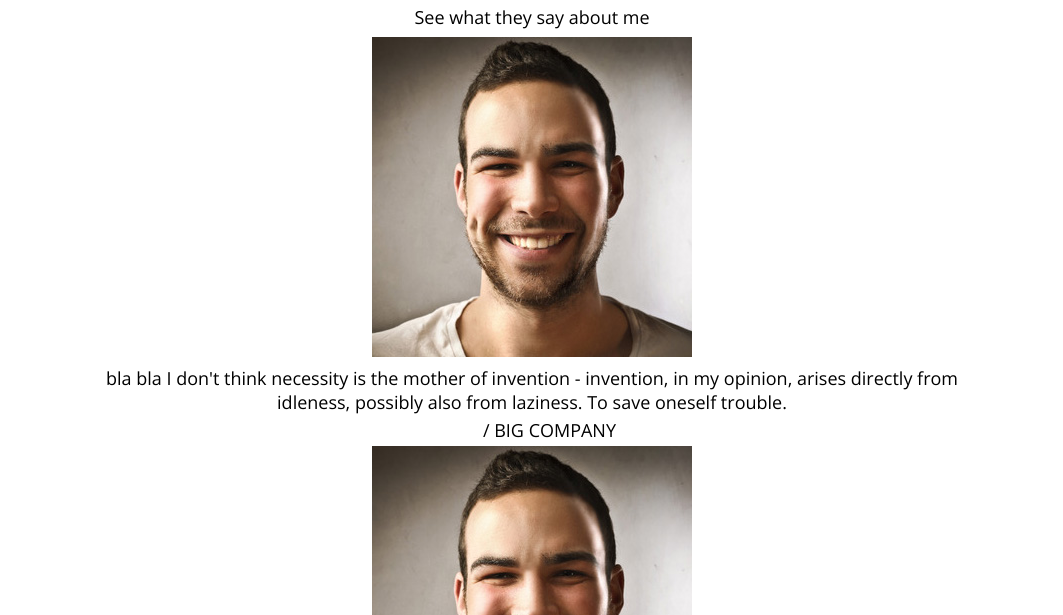
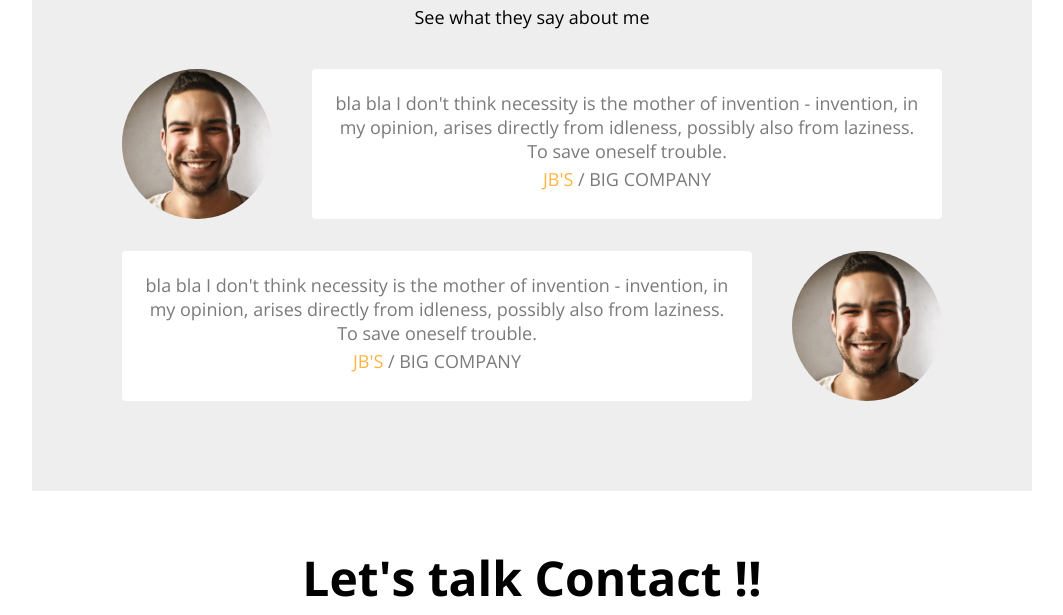
Before and after one commit to jamesbonglee/WEB-FE-introSite, a plain HTML site: page index.html in a window 1280 px wide. Shown: the part 3191-3806 px from the top of the page, without its empty margins (108-1171 px from the left). Drawn offline with nearby package versions, Linux system fonts and the light colour scheme.

Commit message:
css-testimonials

```diff
--- a/index.html
+++ b/index.html
@@ -326,11 +326,6 @@
           </div>
         </div>
         <div class="testimonial">
-          <img
-            src="imgs/testimonals/people1.png"
-            alt="Peopel"
-            class="testimonial__avatar"
-          />
           <div class="testimonial__speech-bubble">
             <p>
               bla bla I don't think necessity is the mother of invention -
@@ -339,6 +334,11 @@
             </p>
             <p class="name"><a href="">JB'S</a> / BIG COMPANY</p>
           </div>
+          <img
+          src="imgs/testimonals/people1.png"
+          alt="Peopel"
+          class="testimonial__avatar"
+        />
         </div>
       </div>
     </section>
--- a/style.css
+++ b/style.css
@@ -131,6 +131,7 @@ p {
   background: url("imgs/home-background.png"); center / cover no-repeat;
   padding: 40px;
   text-align: center;
+
 }
 
 .home__avatar{
@@ -367,3 +368,43 @@ justify-content: center;
   margin-top: 8px;
   margin-left: -12px;
 }
+
+/* Testimonial */
+#testimonials{
+  background-color: var(--color-light-white);
+}
+
+.testimonials{
+  margin: 40px;
+}
+.testimonial{
+  display: flex;
+  margin: 32px 0;
+}
+
+.testimonial__avatar{
+  width: 150px;
+  height: 150px;
+  border-radius: 50%;
+}
+
+.testimonial__avatar:nth-child(odd) {
+  margin-right: 40px;
+}
+.testimonial__avatar:nth-child(even) {
+  margin-left: 40px;
+}
+
+.testimonial__speech-bubble{
+  padding: 18px;
+  background-color: var(--color-white);
+  border-radius: var(--size-border-radius);
+}
+
+.testimonial__speech-bubble p {
+  color: var(--color-light-grey);
+}
+
+.testimonial__speech-bubble a {
+  color: var(--color-orange);
+}
```
Also changed, not shown: imgs/projects/dreamport1.png.
